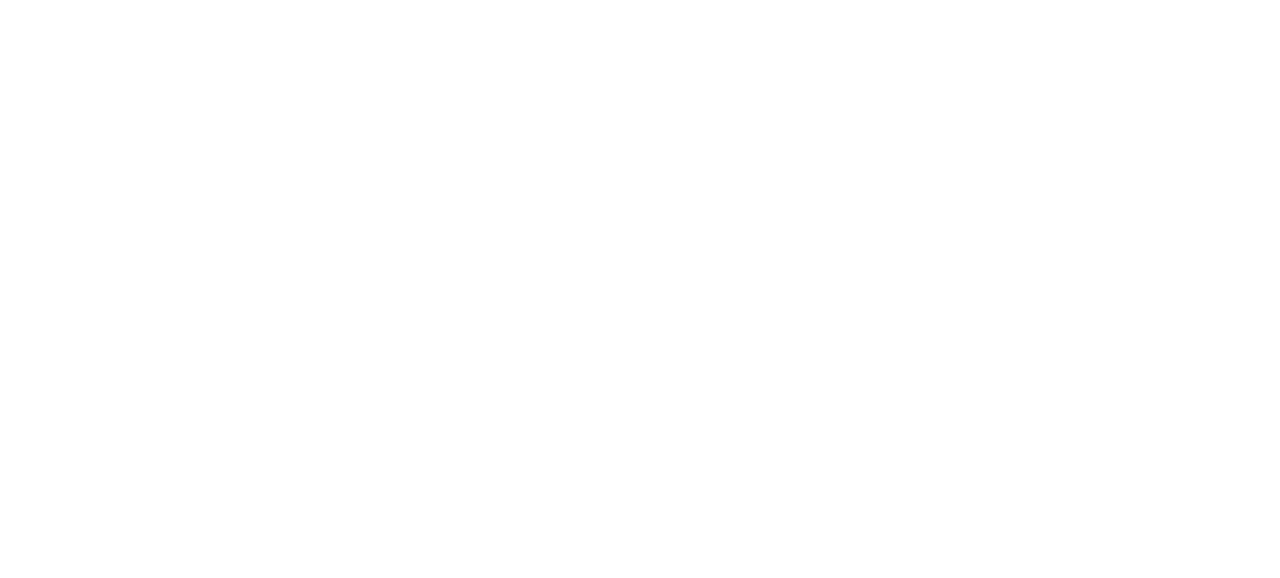
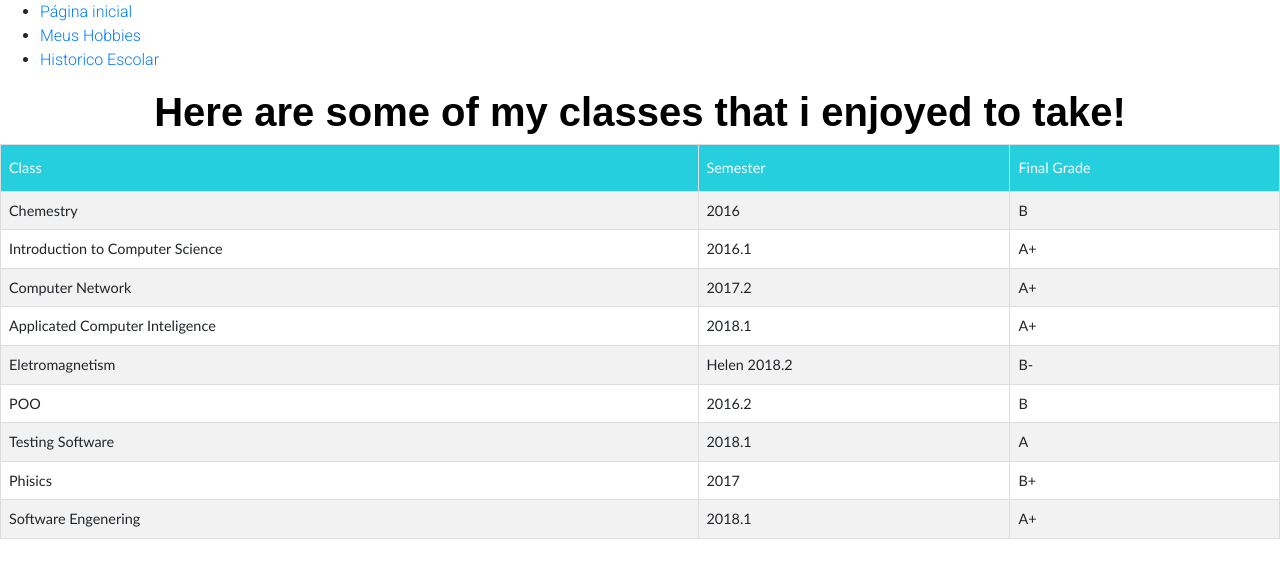
Before and after one commit to lucas-noleto/MyApp, a plain HTML site: page favorite_classes.html in a window 1280 px wide. Drawn offline with nearby package versions, Linux system fonts and the light colour scheme.

Commit message:
Adding tables at favorite_classes

```diff
--- a/favorite_classes.html
+++ b/favorite_classes.html
@@ -0,0 +1,75 @@
+<!DOCTYPE html>
+<html>
+    <head>
+        <title>Cadeiras Favoritas.</title>
+        <link rel="stylesheet" href="https://maxcdn.bootstrapcdn.com/bootstrap/4.0.0/css/bootstrap.min.css" integrity="sha384-Gn5384xqQ1aoWXA+058RXPxPg6fy4IWvTNh0E263XmFcJlSAwiGgFAW/dAiS6JXm" crossorigin="anonymous">
+        <link rel="stylesheet" href="https://use.fontawesome.com/releases/v5.11.2/css/all.css">
+		<link rel="stylesheet" href="https://fonts.googleapis.com/css?family=Roboto:300,400,500,700&display=swap">
+		<link rel="stylesheet" href="node_modules/mdbootstrap/css/bootstrap.min.css">
+		<link rel="stylesheet" href="node_modules/mdbootstrap/css/mdb.min.css">
+		<link rel="stylesheet" href="node_modules/mdbootstrap/css/style.css">
+		<link rel="stylesheet" href="style.css">
+    </head>
+    <body>
+        <ul>
+            <li><a href="index.htmk">Página inicial</a></li>
+            <li><a href="hobbies.html"> Meus Hobbies</a></li>
+            <li><a href="school_history.html">Historico Escolar</a></li>
+        </ul>
+    	<h1>Here are some of my classes that i enjoyed to take!</h1>
+
+        <table id="favClass">
+          <tr>
+            <th>Class </th>
+            <th>Semester</th>
+            <th>Final Grade</th>
+          </tr>
+          <tr>
+            <td>Chemestry</td>
+            <td>2016</td>
+            <td>B</td>
+          </tr>
+          <tr>
+            <td>Introduction to Computer Science</td>
+            <td>2016.1</td>
+            <td>A+</td>
+          </tr>
+          <tr>
+            <td>Computer Network</td>
+            <td>2017.2</td>
+            <td>A+</td>
+          </tr>
+          <tr>
+            <td>Applicated Computer Inteligence </td>
+            <td>2018.1</td>
+            <td>A+</td>
+          </tr>
+          <tr>
+            <td>Eletromagnetism</td>
+            <td>Helen 2018.2</td>
+            <td>B-</td>
+          </tr>
+          <tr>
+            <td>POO</td>
+            <td>2016.2</td>
+            <td>B</td>
+          </tr>
+          <tr>
+            <td>Testing Software</td>
+            <td>2018.1</td>
+            <td>A</td>
+          </tr>
+          <tr>
+            <td>Phisics</td>
+            <td>2017</td>
+            <td>B+</td>
+          </tr>
+          <tr>
+            <td>Software Engenering</td>
+            <td>2018.1</td>
+            <td>A+</td>
+          </tr>
+        </table>
+
+    </body>
+</html>
--- a/style.css
+++ b/style.css
@@ -12,6 +12,30 @@ h2,h3 {
 
 	text-align: left;
 	}
+
+
+#favClass {
+  font-family: "Trebuchet MS", Arial, Helvetica, sans-serif;
+  border-collapse: collapse;
+  width: 100%;
+}
+
+#favClass td, #favClass th {
+  border: 1px solid #ddd;
+  padding: 8px;
+}
+
+#favClass tr:nth-child(even){background-color: #f2f2f2;}
+
+#favClass tr:hover {background-color: #ddd;}
+
+#favClass th {
+  padding-top: 12px;
+  padding-bottom: 12px;
+  text-align: left;
+  background-color: #26cfdd;
+  color: white;
+}
 
 
 .img-container{
```
Also changed, not shown: hobbies.html (+24 -0 lines), school_history.html (+50 -5 lines).
